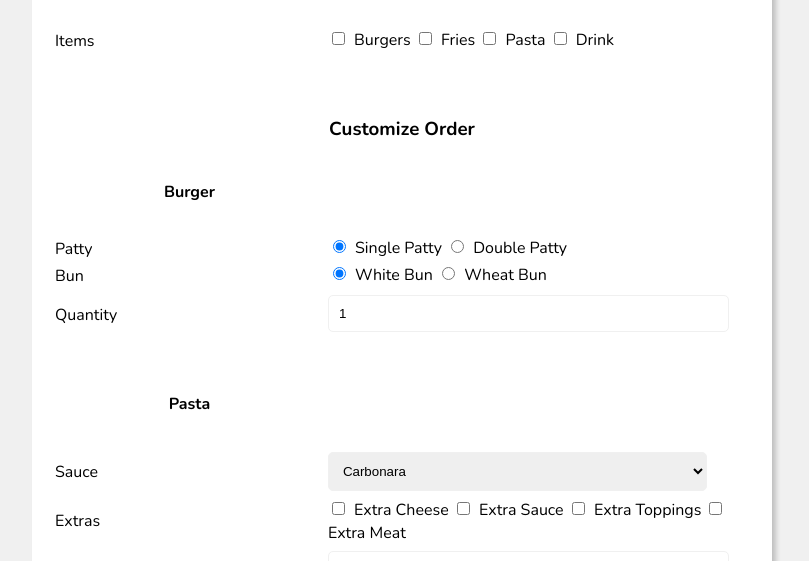
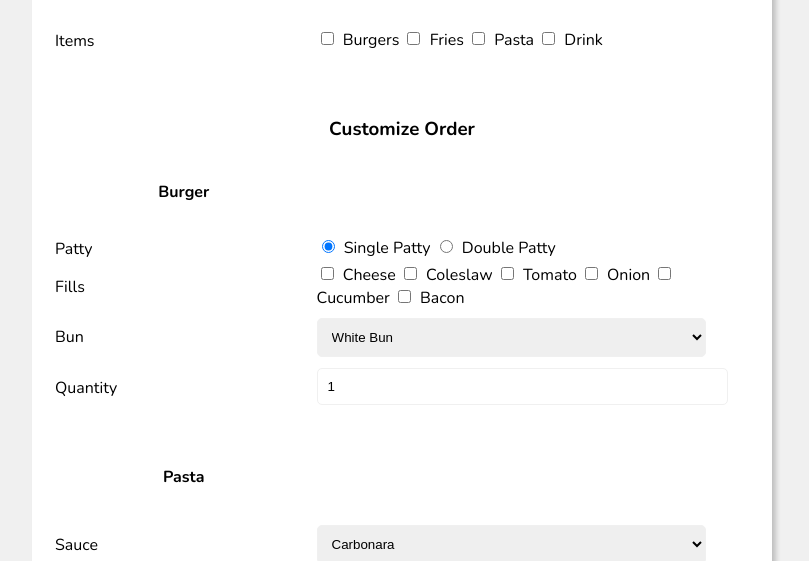
Before and after one commit to justAFleetingTumbleweed/forms, a plain HTML site: page index.html in a window 1280 px wide. Shown: the part 802-1363 px from the top of the page, without its empty margins (238-1047 px from the left). Drawn offline with nearby package versions, Linux system fonts and the light colour scheme.

Commit message:
added more items and options

```diff
--- a/index.html
+++ b/index.html
@@ -142,7 +142,7 @@
 				</tr>
 				<tr>
 					<td>
-						<label for="dateTime">Date and Time</label>
+						<label for="dateTime">Date and Time for Delivery</label>
 					</td>
 					<td>
 						<input type="datetime-local" id="dateTime" name="dateTime" required />
@@ -185,12 +185,31 @@
 					</td>
 				</tr>
 				<tr>
+					<td>Fills</td>
+					<td>
+						<input type="checkbox" name="withCheese" id="withCheese" />
+						<label for="withCheese">Cheese</label>
+						<input type="checkbox" name="extraColeslaw" id="withColeslaw" />
+						<label for="withColeslaw">Coleslaw</label>
+						<input type="checkbox" name="withTomato" id="withTomato" />
+						<label for="withTomato">Tomato</label>
+						<input type="checkbox" name="withOnion" id="withOnion" />
+						<label for="withOnion">Onion</label>
+						<input type="checkbox" name="withCucumber" id="withCucumber" />
+						<label for="withCucumber">Cucumber</label>
+						<input type="checkbox" name="withBacon" id="withBacon" />
+						<label for="withBacon">Bacon</label>
+					</td>
+				</tr>
+				<tr>
 					<td>Bun</td>
 					<td>
-						<input type="radio" name="bun" id="whiteBun" value="whiteBun" checked />
-						<label for="whiteBun">White Bun</label>
-						<input type="radio" name="bun" id="wheatBun" value="wheatBun" />
-						<label for="wheatBun">Wheat Bun</label>
+						<select name="bun" id="bun">
+							<option value="whiteBun" selected>White Bun</option>
+							<option value="wheatBun">Wheat Bun</option>
+							<option value="honeyOat">Honey Oat</option>
+							<option value="sugarFree">Sugar-Free</option>
+						</select>
 					</td>
 				</tr>
 				<tr>
```
